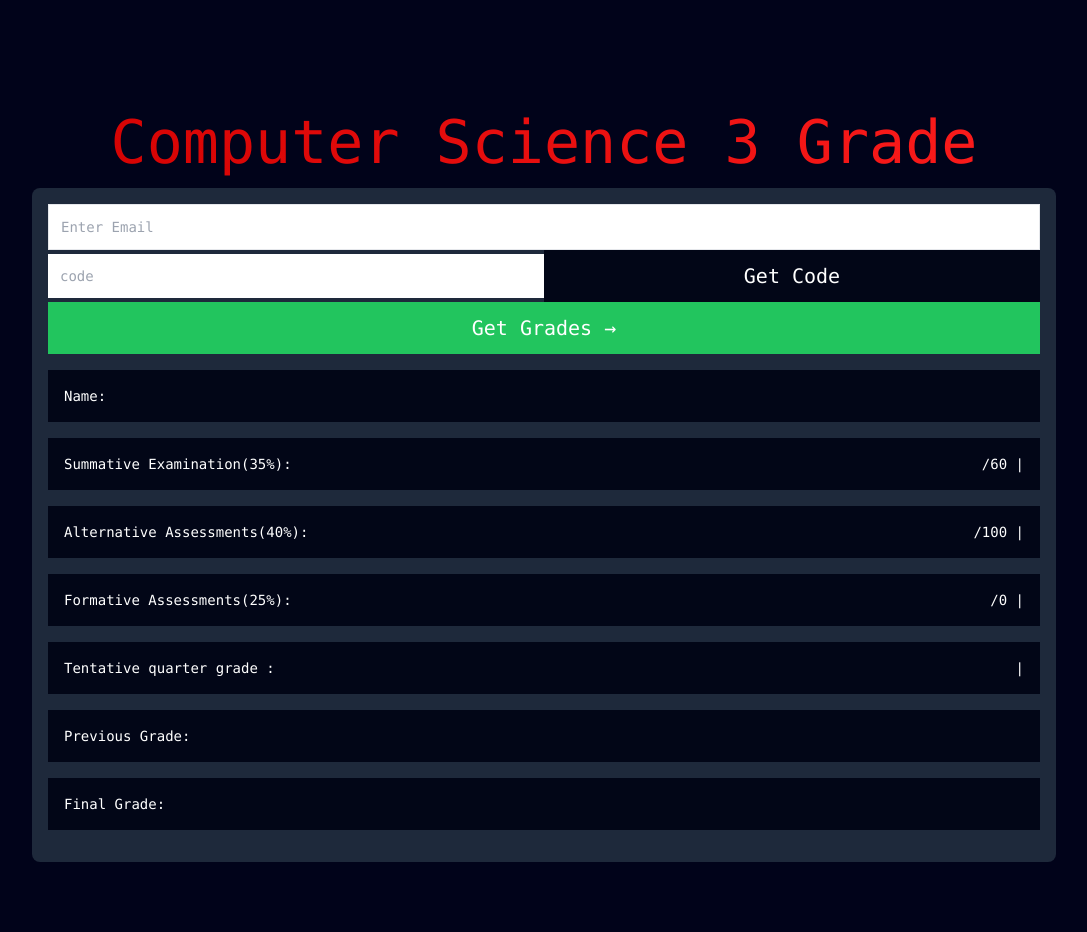
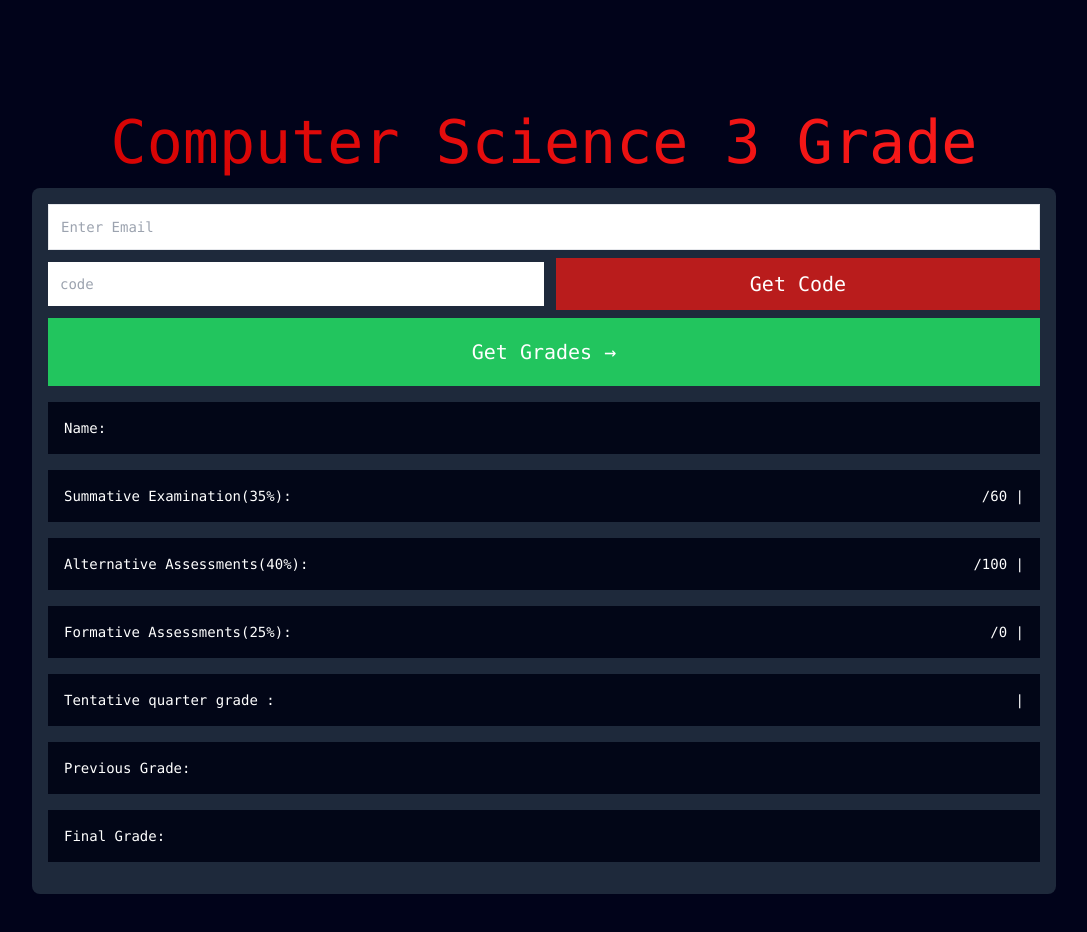
Before and after one commit to LaravelALvin/get-grades, a Next.js app: page / in a window 1280 px wide. Shown: the top 932 px of the page, without its empty margins (96-1183 px from the left). Built offline with nearby package versions, Linux system fonts and the light colour scheme.

Commit message:
color update

```diff
--- a/app/page.js
+++ b/app/page.js
@@ -187,20 +187,20 @@ export default function Home() {
               onChange={(e) =>
                 setNewItem({ ...newItem, code: e.target.value })
               }
-              className='email col-span-2 p-3'
+              className='email col-span-2 p-3 mt-2 mb-2'
               type='text'
               placeholder='code'
             />
             <input
              type="submit"
              value={disabled  ? ` ${countdown}s` : 'Get Code'}
-             className={`col-span-3 text-white bg-green-500 hover:bg-green-700 bg-slate-950 hover:bg-slate-900 p-3 text-xl ${disabled ? 'cursor-not-allowed opacity-50' : ''}`}
+             className={`col-span-3 p-2 mt-2 mb-2 ml-3 text-white bg-red-500 hover:bg-red-950 bg-red-700 hover:bg-red-900 p-3 text-xl ${disabled ? 'cursor-not-allowed opacity-50' : ''}`}
              disabled={disabled}
             />
             <br></br>
             <button
               onClick={getGrade}
-              className='col-span-6 text-white bg-green-500 hover:bg-green-700 bg-green-500 hover:bg-green-900 p-3 text-xl'
+              className='col-span-6 text-white bg-green-500 hover:bg-green-700 bg-green-500 hover:bg-green-900 p-5 text-xl'
               type='submit'
             >
              Get Grades →
```
